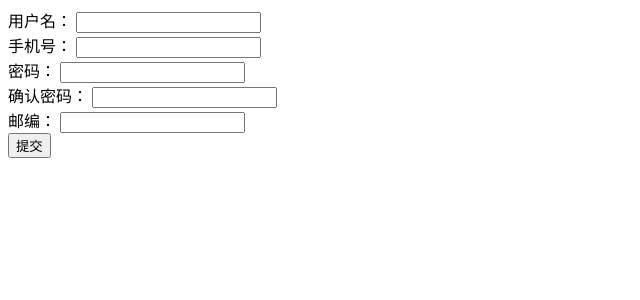
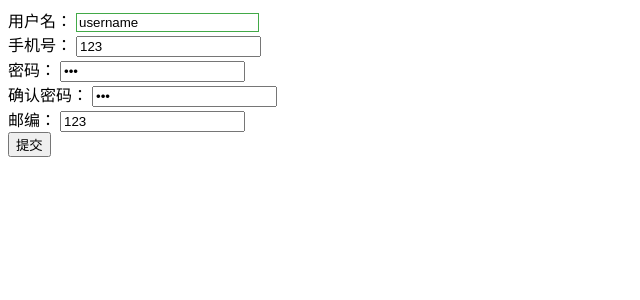
Before and after one commit to Murphy573/Angular-Lesson-Form, an Angular app: page / in a window 1280 px wide. Shown: the top 300 px of the page, without its empty margins (0-640 px from the left). Built offline with nearby package versions, Linux system fonts and the light colour scheme.

Commit message:
模板驱动表单----[(ngModel)]和表单验证

```diff
--- a/src/app/template-form/template-form.component.css
+++ b/src/app/template-form/template-form.component.css
@@ -0,0 +1,15 @@
+.error {
+  color: red;
+}
+
+input {
+  box-shadow: none;
+}
+
+.ng-valid[required], .ng-valid.required  {
+  border: 1px solid #42A948; /* green */
+}
+
+.ng-invalid:not(form)  {
+  border: 1px solid #a94442; /* red */
+}
--- a/src/app/template-form/template-form.component.html
+++ b/src/app/template-form/template-form.component.html
@@ -1,31 +1,35 @@
-<form #myForm="ngForm" (ngSubmit)="onSubmit(myForm)">
+<form #myForm="ngForm" (ngSubmit)="onSubmit()">
   <div>
     用户名：
-    <input ngModel="" name="userName" type="text">
+    <input [(ngModel)]="model.userName" #name="ngModel" name="userName" type="text" required="">
+    <span class="error" [hidden]="name.valid || name.pristine">
+      用户名必须
+    </span>
   </div>
   <div>
     手机号：
-    <input ngModel="" name="mobile" type="text">
+    <input [(ngModel)]="model.mobile"  name="mobile" type="number">
   </div>
   <div ngModelGroup="userPwd">
     <div>
       密码：
-      <input ngModel="" name="pwd" type="password">
+      <input [(ngModel)]="model.pwd" name="pwd" type="password">
     </div>
     <div>
       确认密码：
-      <input ngModel="" name="confirmPwd" type="password">
+      <input [(ngModel)]="model.confirmPwd" name="confirmPwd" type="password">
     </div>
   </div>
   <div>
     邮编：
-    <input ngModel="" name="postCode" type="number">
+    <input [(ngModel)]="model.postCode" name="postCode" type="number">
   </div>
 
   <div>
-    <button type="submit">提交</button>
+    <button [disabled]="myForm.form.invalid" type="submit">提交</button>
   </div>
 </form>
+
 
 
 <!--对于form标签隐式添加ngForm指令-->
--- a/src/app/template-form/template-form.component.ts
+++ b/src/app/template-form/template-form.component.ts
@@ -6,15 +6,27 @@ import { Component, OnInit } from '@angular/core';
   styleUrls: ['./template-form.component.css']
 })
 export class TemplateFormComponent implements OnInit {
-  userName: string = 'qqqqq';
+
+  model: FormModel;
 
   constructor() { }
 
   ngOnInit() {
+    this.model = new FormModel('username', 123, '123', '123', 123)
   }
 
-  onSubmit(form: any) {
-    console.log(form);
+  onSubmit() {
+    console.log(this.model);
   }
 
 }
+
+export class FormModel {
+  constructor(
+    public userName: string,
+    public mobile: number,
+    public pwd: string,
+    public confirmPwd: string,
+    public postCode: number
+  ){}
+}
```
